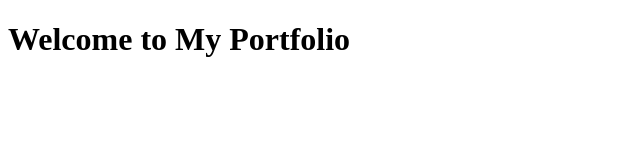
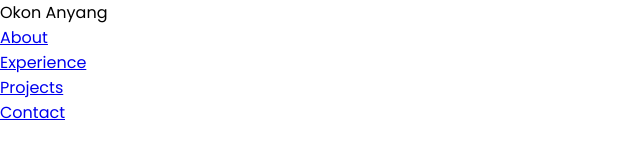
Before and after one commit to JSCAMZ/my-ux-ui-portfolio, a plain HTML site: page index.html in a window 1280 px wide. Shown: the whole page, without its empty margins (0-640 px from the left). Drawn offline with Linux system fonts and the light colour scheme.

Commit message:
added general and transition css styling

```diff
--- a/index.html
+++ b/index.html
@@ -4,8 +4,21 @@
     <meta charset="UTF-8">
     <meta name="viewport" content="width=device-width, initial-scale=1.0">
     <title>My Portfolio</title>
+    <link rel="stylesheet" href="style.css">
+    <link rel="stylesheet" href="mediaqueries.css">
 </head>
 <body>
-    <h1>Welcome to My Portfolio</h1>
+    <nav id="desktop-nav">
+        <div class="logo">Okon Anyang</div>
+        <div>
+            <ul class="nav-links">
+                <li><a href="#about">About</a></li>
+                <li><a href="#experience">Experience</a></li>
+                <li><a href="#projects">Projects</a></li>
+                <li><a href="#contact">Contact</a></li>
+            </ul>
+        </div>
+    </nav>
+    <script src="script.js"></script>
 </body>
 </html>
--- a/style.css
+++ b/style.css
@@ -0,0 +1,27 @@
+/* GENERAL*/
+
+@import url('https://fonts.googleapis.com/css2?family=Poppins:wght@300;400;500;600&display=swap');
+
+* {
+    margin: 0;
+    padding: 0;
+}
+
+body {
+    font-family: 'Poppins', sans-serif;
+}
+
+html {
+    scroll-behavior: smooth;
+}
+
+p {
+    color: rgb(85, 85, 85);
+
+}
+
+/* TRANSITION */
+
+a, .btn {
+    transition: all 300ms ease;
+}
```
